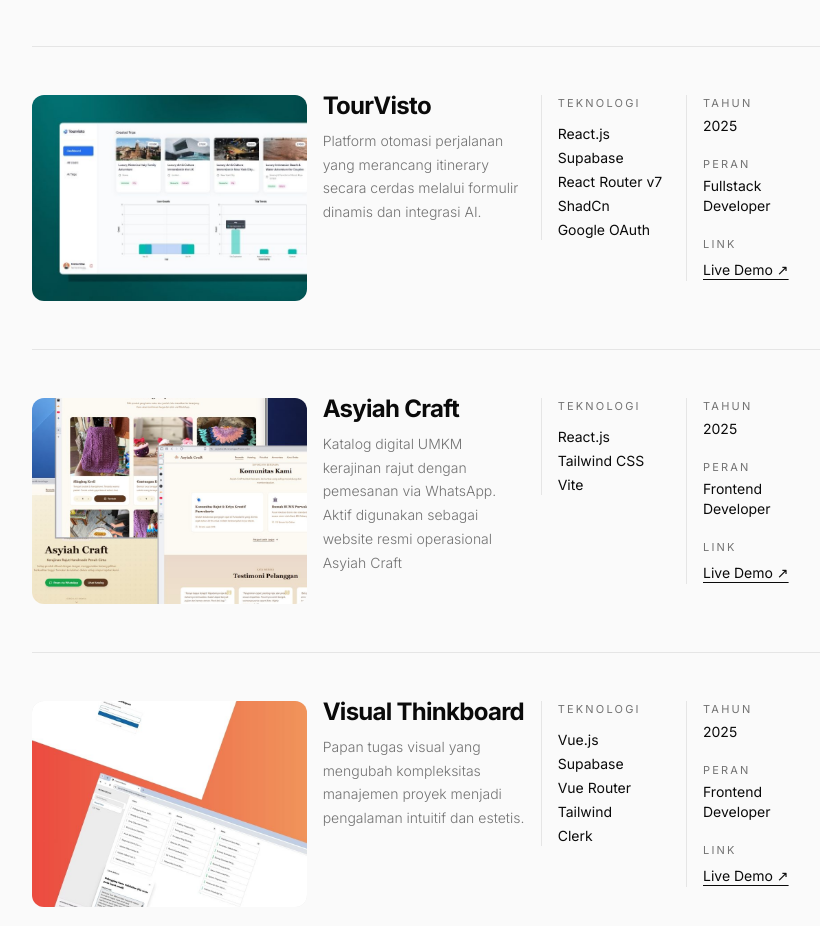
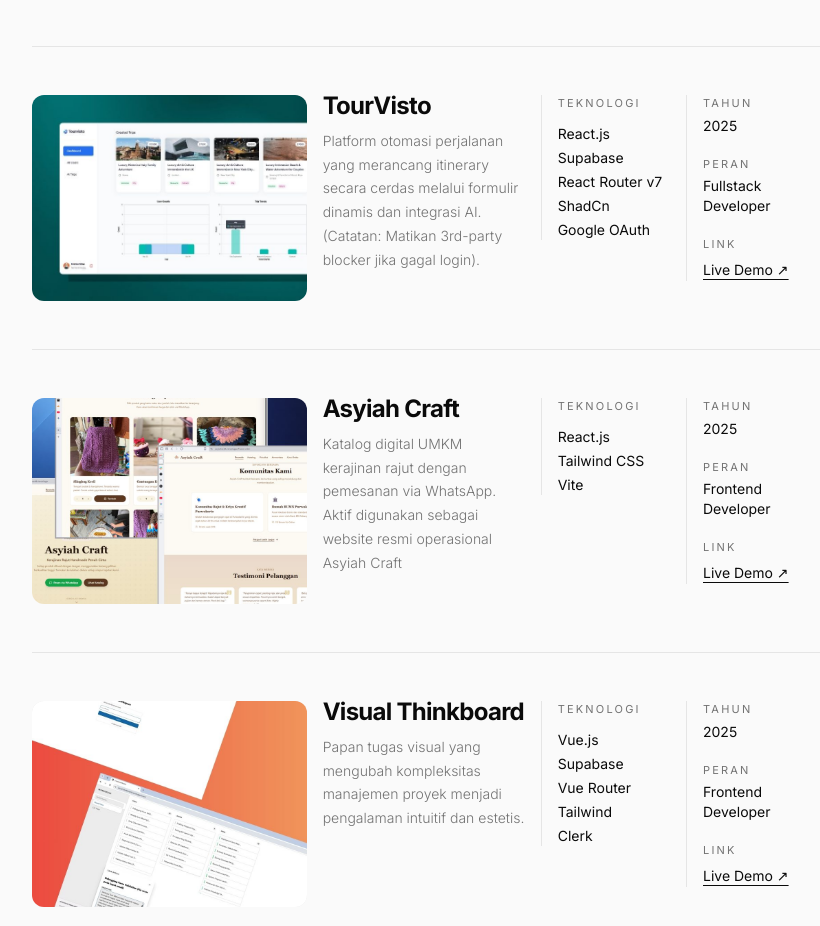
Before and after one commit to akbar-widya/portfolio, a React (Vite) app: page / in a window 1280 px wide. Shown: the part 2001-2927 px from the top of the page, without its empty margins (328-1148 px from the left). Built offline with nearby package versions, Linux system fonts and the light colour scheme.

Commit message:
feat: adjust description of Tourvisto project

```diff
--- a/src/sections/ProjectsSection.tsx
+++ b/src/sections/ProjectsSection.tsx
@@ -37,7 +37,7 @@ const PROJECTS: Project[] = [
     id: 2,
     title: "TourVisto",
     description:
-      "Platform otomasi perjalanan yang merancang itinerary secara cerdas melalui formulir dinamis dan integrasi AI.",
+      "Platform otomasi perjalanan yang merancang itinerary secara cerdas melalui formulir dinamis dan integrasi AI. (Catatan: Matikan 3rd-party blocker jika gagal login).",
     tech: ["React.js", "Supabase", "React Router v7", "ShadCn", "Google OAuth"],
     year: "2025",
     role: "Fullstack Developer",
```
